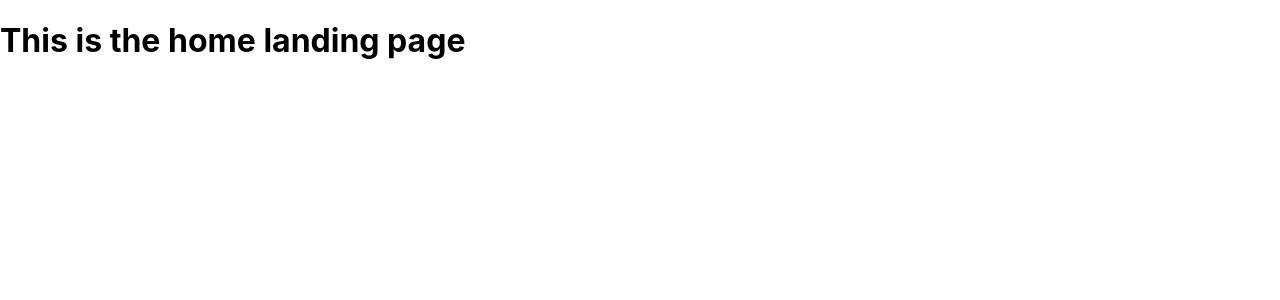
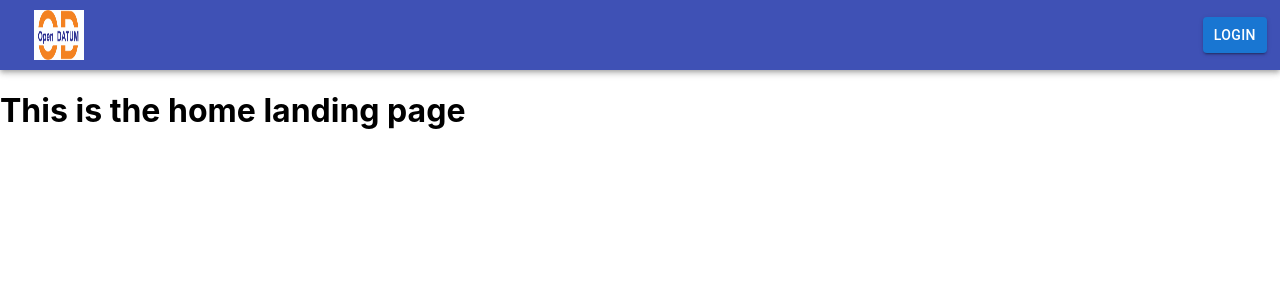
Before and after one commit to Mani007/blogreact1, a React (Create React App) app: page / in a window 1280 px wide. Shown: the top 300 px of the page. Built offline with nearby package versions, Linux system fonts and the light colour scheme.

Commit message:
Header component working fine

```diff
--- a/src/App.js
+++ b/src/App.js
@@ -7,11 +7,14 @@ import Signup from "./components/Signup";
 import Userreg from "./pages/Userreg";
 import DataProvider from "./context/DataProvider";
 import Home from "./components/Home";
+import Header from "./components/Header";
+
 function App() {
   return (
     <>
       <DataProvider>
         <BrowserRouter>
+        <Header/>
           {/* <Base/> */}
           <Routes>
             <Route path="/login" element={ <Login />} />
--- /dev/null
+++ b/src/components/Header.jsx
@@ -0,0 +1,39 @@
+import React from 'react'
+import AppBar from '@mui/material/AppBar';
+import Box from '@mui/material/Box';
+import Toolbar from '@mui/material/Toolbar';
+import Typography from '@mui/material/Typography';
+import Button from '@mui/material/Button';
+import IconButton from '@mui/material/IconButton';
+import Logo from '../openDatum.jpg'
+//import MenuIcon from '@mui/icons-material/Menu';
+function Header() {
+
+  return (
+    <>
+     <Box sx={{ flexGrow: 1 }}>
+      <AppBar style={{
+        backgroundColor: '#3f51b5',
+        color: 'white'
+      }} position="static">
+        <Toolbar>
+
+        <img style={{
+        width: '50px',
+        height: '50px',
+
+        display: 'flex',
+        padding: '10px',
+
+    }} src={Logo} alt="OpenDatum Logo" />
+          <Button style={{
+            marginLeft: '90%',
+          }} variant="contained">Login</Button>
+        </Toolbar>
+      </AppBar>
+    </Box>
+    </>
+  )
+}
+
+export default Header
```
